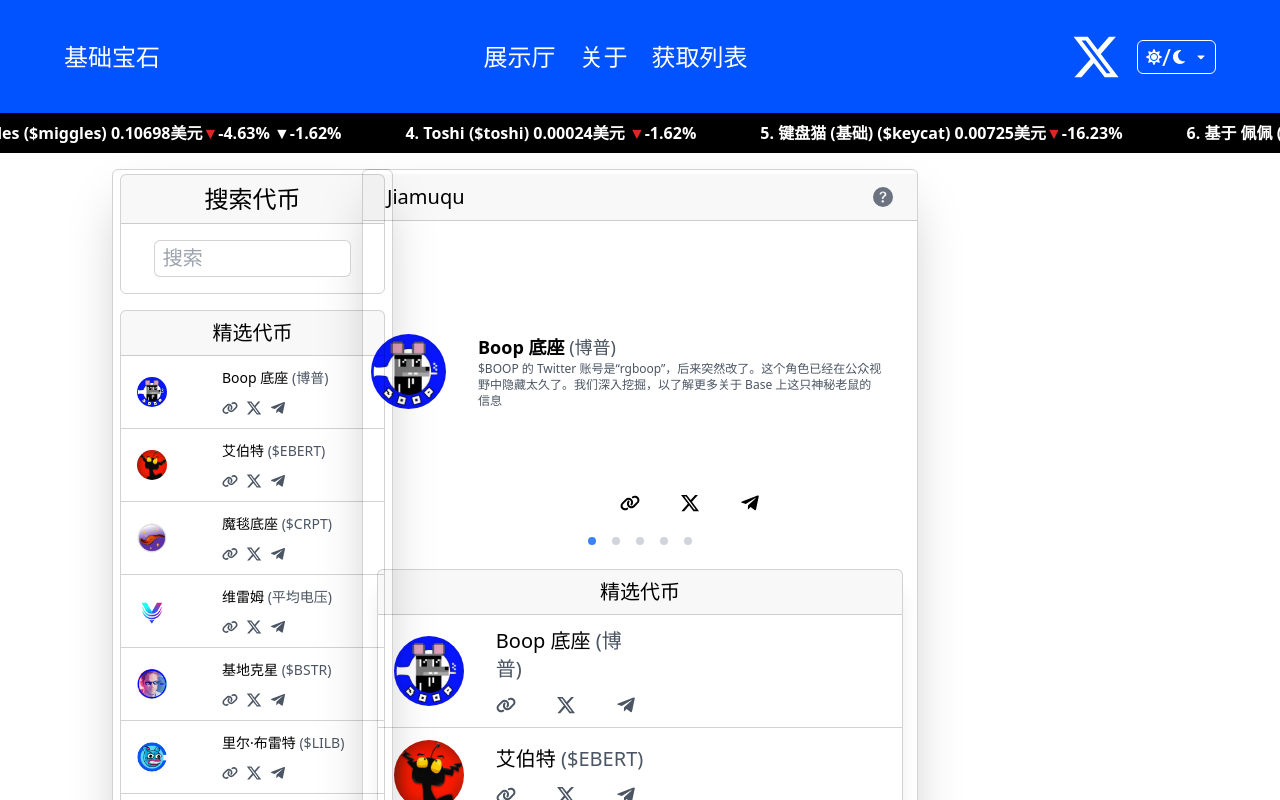
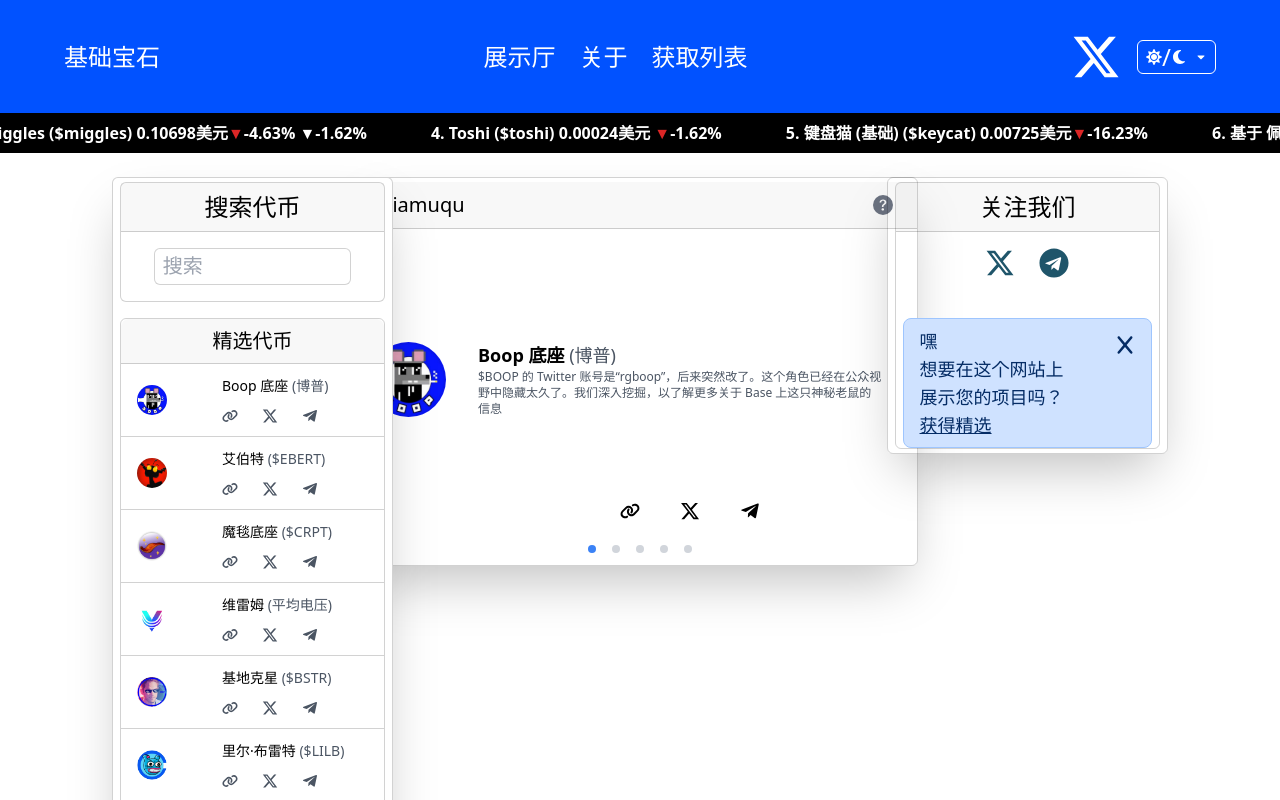
Before and after one commit to spanzyteo/gems-of-base, a Next.js app: page / in a window 1280 px wide. Shown: the top 800 px of the page. Built offline with nearby package versions, Linux system fonts and the light colour scheme.

Commit message:
working on light mode and dark mode

```diff
--- a/app/components/Body.tsx
+++ b/app/components/Body.tsx
@@ -1,11 +1,15 @@
-import React from 'react'
+'use client'
 import Gems from './Gems'
 import SearchTokens from './SearchTokens'
+import Social from './Social'
+import { useAppSelector } from '../store/hooks'
 
 const Body = () => {
-  return <div className='relative'>
+  const darkState = useAppSelector((state) => (state.darkMode.darkMode))
+  return <div className={`relative py-2 ${darkState ? 'bg-[#212529]' : 'bg-white'}`}>
     <Gems/>
     <SearchTokens />
+    <Social />
   </div>
 }
 
--- a/app/components/Gems.tsx
+++ b/app/components/Gems.tsx
@@ -27,7 +27,7 @@
   }, [limitedData.length])
 
   return (
-    <div className="mx-auto lg:w-[556px] w-[95%] border border-[#0000002D] mt-4 rounded-md py-1 shadow-2xl">
+    <div className="mx-auto xl:w-[556px] lg:w-[467px] w-[95%] border border-[#0000002D] mt-4 rounded-md py-1 shadow-2xl">
       {/* Header */}
       <div className="bg-[#21252908] py-2 lg:flex hidden items-center justify-between border-b border-b-[#0000002D]">
         <h1 className="text-[20px] ml-6">Jiamuqu</h1>
@@ -49,7 +49,7 @@
                   alt="img"
                   className="h-[75px] w-[75px] object-contain rounded-full"
                 />
-                <div className="ml-6">
+                <div className="ml-6 xl:ml-6 lg:ml-3">
                   <h1 className="text-lg font-bold">
                     {item.title}{' '}
                     <span className="text-gray-600 font-normal">
--- a/app/components/MobileSearchTokens.tsx
+++ b/app/components/MobileSearchTokens.tsx
@@ -17,7 +17,7 @@
           placeholder="搜索"
         />
       </div>
-      <div className="w-[95%] border border-[#0000002D] flex flex-col rounded-md mt-4 mx-auto shadow-xl">
+      <div className="w-[95%] border border-[#0000002D] flex lg:hidden flex-col rounded-md mt-4 mx-auto shadow-xl">
         <div className="bg-[#21252908] text-xl border-b border-b-[#0000002D] flex items-center justify-center py-2">
           <h1>精选代币</h1>
         </div>
--- a/app/components/SearchTokens.tsx
+++ b/app/components/SearchTokens.tsx
@@ -3,26 +3,61 @@
 import { FaXTwitter } from 'react-icons/fa6'
 import { FaTelegramPlane } from 'react-icons/fa'
 import Link from 'next/link'
+import { useAppSelector } from '../store/hooks'
 const SearchTokens = () => {
+  const darkState = useAppSelector((state) => state.darkMode.darkMode)
   return (
-    <div className="lg:flex flex-col items-center justify-center hidden absolute top-0 w-[281px] border border-[#0000002D] rounded-md shadow-2xl ml-[7rem] py-1">
-      <div className="w-[95%] border border-[#0000002D] flex flex-col rounded-md">
-        <div className="bg-[#21252908] text-2xl border-b border-b-[#0000002D] flex items-center justify-center py-2">
-          <h1>搜索代币</h1>
+    <div
+      className={`lg:flex flex-col items-center justify-center hidden absolute top-6 xl:left-[7rem] left-8 w-[246px] xl:w-[281px] border border-[#0000002D] rounded-md shadow-2xl  py-1 ${
+        darkState
+          ? 'bg-[linear-gradient(to_bottom,_#FFFFFF26,_#FFFFFF00)]'
+          : 'bg-white'
+      } `}
+    >
+      <div
+        className={`w-[95%] border flex flex-col rounded-md ${
+          darkState ? 'bg-[#212529]' : 'bg-white'
+        } ${darkState ? 'border-none' : 'border-[#0000002D]'}`}
+      >
+        <div
+          className={`bg-[#21252908] text-2xl border-b flex items-center justify-center py-2 ${
+            darkState ? 'border-b-[#FFFFFF26]' : 'border-b-[#0000002D]'
+          }`}
+        >
+          <h1 className={`${darkState ? 'text-[#DEE2E6]' : ''}`}>搜索代币</h1>
         </div>
         <input
           type="text"
-          className="w-[75%] h-[37px] my-4 border mx-auto border-[#0000002D] rounded-md px-2  placeholder:text-xl"
+          className={`w-[75%] h-[37px] my-4 border mx-auto rounded-md px-2  placeholder:text-xl ${
+            darkState ? 'border-[#FFFFFF26]' : 'border-[#0000002D]'
+          } ${darkState ? 'bg-[#212529]' : 'bg-white'}
+          ${darkState ? ' placeholder:text-[#DEE2E6]' : ''}`}
           placeholder="搜索"
         />
       </div>
-      <div className="w-[95%] border border-[#0000002D] flex flex-col rounded-md mt-4">
-        <div className="bg-[#21252908] text-xl border-b border-b-[#0000002D] flex items-center justify-center py-2">
-          <h1>精选代币</h1>
+      <div
+        className={`w-[95%] border  flex flex-col rounded-md mt-4 ${
+          darkState ? 'border-none' : 'border-[#0000002D]'
+        }`}
+      >
+        <div
+          className={`text-xl border-b border-b-[#0000002D] flex items-center justify-center py-2 rounded-t-lg ${
+            darkState ? 'border-b-[#FFFFFF26]' : 'border-b-[#0000002D]'
+          }  ${darkState ? 'bg-[#212529]' : 'bg-[#21252908]'}`}
+        >
+          <h1 className={`${darkState ? 'text-[#DEE2E6]' : ''}`}>精选代币</h1>
         </div>
-        <div className="flex flex-col ">
+        <div
+          className={`flex flex-col rounded-lg  ${
+            darkState ? 'bg-[#212529]' : 'bg-white'
+          }`}
+        >
           {data.map((item: DataItem) => (
-            <div className="flex flex-row items-center  justify-between border-b border-b-[#0000002D] py-3">
+            <div
+              className={`flex flex-row items-center  justify-between border-b border-b-[#0000002D] py-3 ${
+                darkState ? 'bg-[#212529]' : 'bg-white'
+              }`}
+            >
               <div>
                 <img
                   src={item.avatar}
@@ -31,19 +66,31 @@
                 />
               </div>
               <div className="flex flex-col gap-3 w-[150px] mr-3">
-                <h1 className="text-sm">
+                <h1 className={`text-sm ${darkState ? 'text-[#DEE2E6]' : ''}`}>
                   {item.title}{' '}
-                  <span className="text-gray-600">{item.initial}</span>
+                  <span
+                    className={` ${
+                      darkState ? 'text-gray-400' : 'text-gray-600'
+                    }`}
+                  >
+                    {item.initial}
+                  </span>
                 </h1>
-                <div className="flex flex-row text-gray-600 gap-2">
+                <div className="flex flex-row text-gray-600 gap-6">
                   <Link href={item.website}>
-                    <FaLink />
+                    <FaLink
+                      className={`${darkState ? 'text-[#DEE2E6]' : ''}`}
+                    />
                   </Link>
                   <Link href={item.twitter}>
-                  <FaXTwitter />
+                    <FaXTwitter
+                      className={`${darkState ? 'text-[#DEE2E6]' : ''}`}
+                    />
                   </Link>
                   <Link href={item.telegram}>
-                  <FaTelegramPlane />
+                    <FaTelegramPlane
+                      className={`${darkState ? 'text-[#DEE2E6]' : ''}`}
+                    />
                   </Link>
                 </div>
               </div>
--- /dev/null
+++ b/app/components/Social.tsx
@@ -0,0 +1,43 @@
+'use client'
+import { FaTelegram } from 'react-icons/fa'
+import { FaXTwitter } from 'react-icons/fa6'
+import { FaXmark } from 'react-icons/fa6'
+import { FaX } from 'react-icons/fa6'
+import { useAppDispatch, useAppSelector } from '../store/hooks'
+import { closeListingModal } from '../store/modalSlice'
+
+const Social = () => {
+  const dispatch = useAppDispatch()
+  const openListinModal = useAppSelector((state) => state.modal.listingModal)
+  const handleCloseModal = () => {
+    dispatch(closeListingModal())
+  }
+
+  return (
+    <>
+      <div className="lg:flex flex-col items-center justify-center hidden absolute top-6 xl:right-[7rem] right-8 w-[246px] xl:w-[281px] border border-[#0000002D] rounded-md shadow-2xl py-1">
+        <div className="w-[95%] border border-[#0000002D] flex flex-col rounded-md">
+          <div className="bg-[#21252908] text-2xl border-b border-b-[#0000002D] flex items-center justify-center py-2">
+            <h1>关注我们</h1>
+          </div>
+          <div className="flex items-center justify-center gap-6 py-4">
+            <FaXTwitter className="w-[30px] h-[30px] text-[#1F556A]" />
+            <FaTelegram className="w-[30px] h-[30px] text-[#1F556A]" />
+          </div>
+          {openListinModal && (
+            <div className="w-[95%] bg-[#CFE2FF] mt-6 flex items-start border border-[#9EC5FE] mx-auto justify-between rounded-lg py-2 px-4">
+              <div className="w-[70%] flex flex-col text-[#052C65] font-normal text-lg">
+                <h1>嘿</h1>
+                <h1>想要在这个网站上展示您的项目吗？</h1>
+                <h1 className="underline cursor-pointer">获得精选</h1>
+              </div>
+              <FaX onClick={() => handleCloseModal()} className="h-[20px] w-[20px] font-thin text-[#052C65] mt-2 cursor-pointer" />
+            </div>
+          )}
+        </div>
+      </div>
+    </>
+  )
+}
+
+export default Social
--- a/app/globals.css
+++ b/app/globals.css
@@ -7,17 +7,10 @@
   --foreground: #171717;
 }
 
-@media (prefers-color-scheme: dark) {
-  :root {
-    --background: #0a0a0a;
-    --foreground: #ededed;
-  }
-}
-
 body {
-  /* color: var(--foreground);
-  background: var(--background);
-  font-family: Arial, Helvetica, sans-serif; */
+  margin: 0;
+  padding: 0;
+  box-sizing: border-box;
 }
 
 .marquee-container {
--- /dev/null
+++ b/app/store/darkModeSlice.ts
@@ -0,0 +1,25 @@
+import { createSlice } from '@reduxjs/toolkit'
+
+interface DarkModeState {
+  darkMode: boolean
+}
+
+const initialState: DarkModeState = {
+  darkMode: false,
+}
+
+const darkModeSlice = createSlice({
+  name: 'darkMode',
+  initialState,
+  reducers: {
+    openLightMode: (state) => {
+      state.darkMode = false
+    },
+    openDarkMode: (state) => {
+      state.darkMode = true
+    },
+  },
+})
+
+export const {openDarkMode, openLightMode} = darkModeSlice.actions
+export default darkModeSlice.reducer
--- a/app/store/index.ts
+++ b/app/store/index.ts
@@ -1,9 +1,13 @@
 import { configureStore } from '@reduxjs/toolkit'
 import sidebarReducer from './sidebarSlice'
+import modalReducer from './modalSlice'
+import darkModeReducer from './DarkModeSlice'
 
 export const store = configureStore({
   reducer: {
     sidebar: sidebarReducer,
+    modal: modalReducer,
+    darkMode: darkModeReducer
   },
 })
 
--- /dev/null
+++ b/app/store/modalSlice.ts
@@ -0,0 +1,22 @@
+import { createSlice } from '@reduxjs/toolkit'
+
+interface ModalState {
+  listingModal: boolean
+}
+
+const initialState: ModalState = {
+  listingModal: true,
+}
+
+const modalSlice = createSlice({
+  name: 'modal',
+  initialState,
+  reducers: {
+    closeListingModal: (state) => {
+      state.listingModal = false
+    },
+  },
+})
+
+export const {closeListingModal} = modalSlice.actions
+export default modalSlice.reducer
```
Also changed, not shown: app/components/Navbar.tsx (+16 -8 lines), app/data/upcoming.ts (added, +114 -0 lines), app/store/sidebarSlice.ts (+5 -3 lines).
